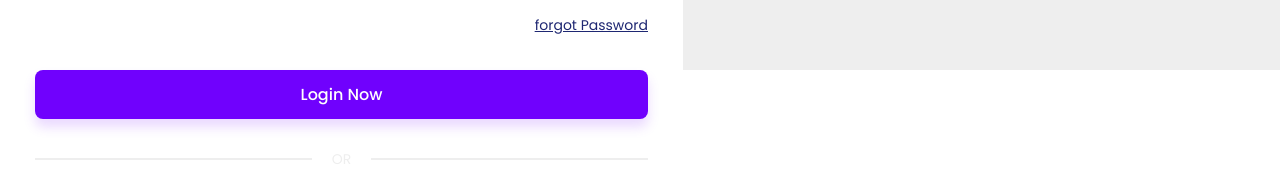
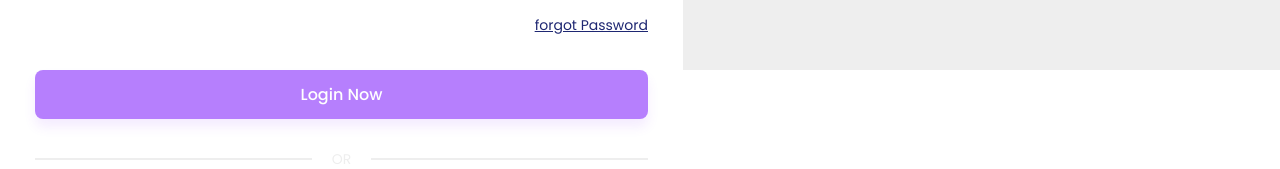
Before and after one commit to lkribeirof/login-page, an Angular app: page /login in a window 1280 px wide. Shown: the part 730-899 px from the top of the page. Built offline with nearby package versions, Linux system fonts and the light colour scheme.

Commit message:
fix the problem. its havent be defined in the constructor 'private'

```diff
--- a/src/app/components/default-login-layout/default-login-layout.component.html
+++ b/src/app/components/default-login-layout/default-login-layout.component.html
@@ -9,7 +9,11 @@
 
         <div class="btn-wrapper">
 
-            <button class="btn-primary" (click)="submit()">{{primaryBtnText}}</button>
+            <button
+            class="btn-primary"
+                (click)="submit()"
+                [disabled]="disablePrimaryBtn"
+                >{{primaryBtnText}}</button>
 
         <div class="divider">
             <div></div>
--- a/src/app/components/default-login-layout/default-login-layout.component.scss
+++ b/src/app/components/default-login-layout/default-login-layout.component.scss
@@ -83,6 +83,10 @@ main {
 
                 cursor: pointer;
 
+                &:disabled {
+                    opacity: 0.5;
+                }
+
                 &.btn-primary {
                     background-color: $primary-color;
                     color: white;
--- a/src/app/components/default-login-layout/default-login-layout.component.ts
+++ b/src/app/components/default-login-layout/default-login-layout.component.ts
@@ -11,6 +11,7 @@ export class DefaultLoginLayoutComponent {
   @Input() title: string = "";
   @Input() primaryBtnText: string = "";
   @Input() secondaryBtnText: string = "";
+  @Input() disablePrimaryBtn: boolean = true;
   @Output("submit") onSubmit = new EventEmitter();
 
   @Output("navigate") onNavigate = new EventEmitter();
--- a/src/app/pages/login/login.component.html
+++ b/src/app/pages/login/login.component.html
@@ -4,6 +4,7 @@
     secondaryBtnText="Signup Now"
     (submit)="submit()"
     (navigate)="navigate()"
+    [disablePrimaryBtn]="!loginForm.valid"
     >
 
     <form [formGroup]="loginForm">
--- a/src/app/pages/login/login.component.ts
+++ b/src/app/pages/login/login.component.ts
@@ -5,6 +5,7 @@ import { PrimaryInputComponent } from '../../components/primary-input/primary-in
 import { Router } from '@angular/router';
 import { LoginService } from '../../services/login.service';
 import { Toast } from 'ngx-toastr';
+import { ToastrService } from 'ngx-toastr';
 
 @Component({
   selector: 'app-login',
@@ -12,11 +13,12 @@ import { Toast } from 'ngx-toastr';
   imports: [
     DefaultLoginLayoutComponent,
     ReactiveFormsModule,
-    PrimaryInputComponent
+    PrimaryInputComponent,
   ],
   providers: [
     LoginService,
-    Toast
+    Toast,
+    ToastrService
   ],
   templateUrl: './login.component.html',
   styleUrl: './login.component.scss'
@@ -24,11 +26,10 @@ import { Toast } from 'ngx-toastr';
 export class LoginComponent {
 
   loginForm!: FormGroup;
-  toastService: any;
-
 
   constructor(
     private router: Router,
+    private toastService: ToastrService,
     private loginService: LoginService
   ) {
     this.loginForm = new FormGroup({
@@ -40,8 +41,12 @@ export class LoginComponent {
 
   submit() {
     this.loginService.login(this.loginForm.value.email, this.loginForm.value.password).subscribe({
-      next: () => this.toastService.success("Login feito com sucesso!!!"),
-      error: () => this.toastService.error("Erro inesperado, tente novamente")
+      // next: () => this.toastService.success.show()("Login feito com sucesso!!!"),
+      // error: () => this.toastService.error.show()("Erro inesperado, tente novamente")
+
+      next: () => this.toastService.success("Login efetuado com sucesso!"),
+      error: () => this.toastService.error("Erro inesperado ! Tente novamente mais tarde")
+
     })
   }
 
--- a/src/styles.scss
+++ b/src/styles.scss
@@ -1,6 +1,12 @@
 
 @import 'ngx-toastr/toastr';
 
+#toast-container > div {
+    opacity:1;
+}
+.toast {
+    opacity: 1;
+}
 
 * {
     margin: 0;
```
